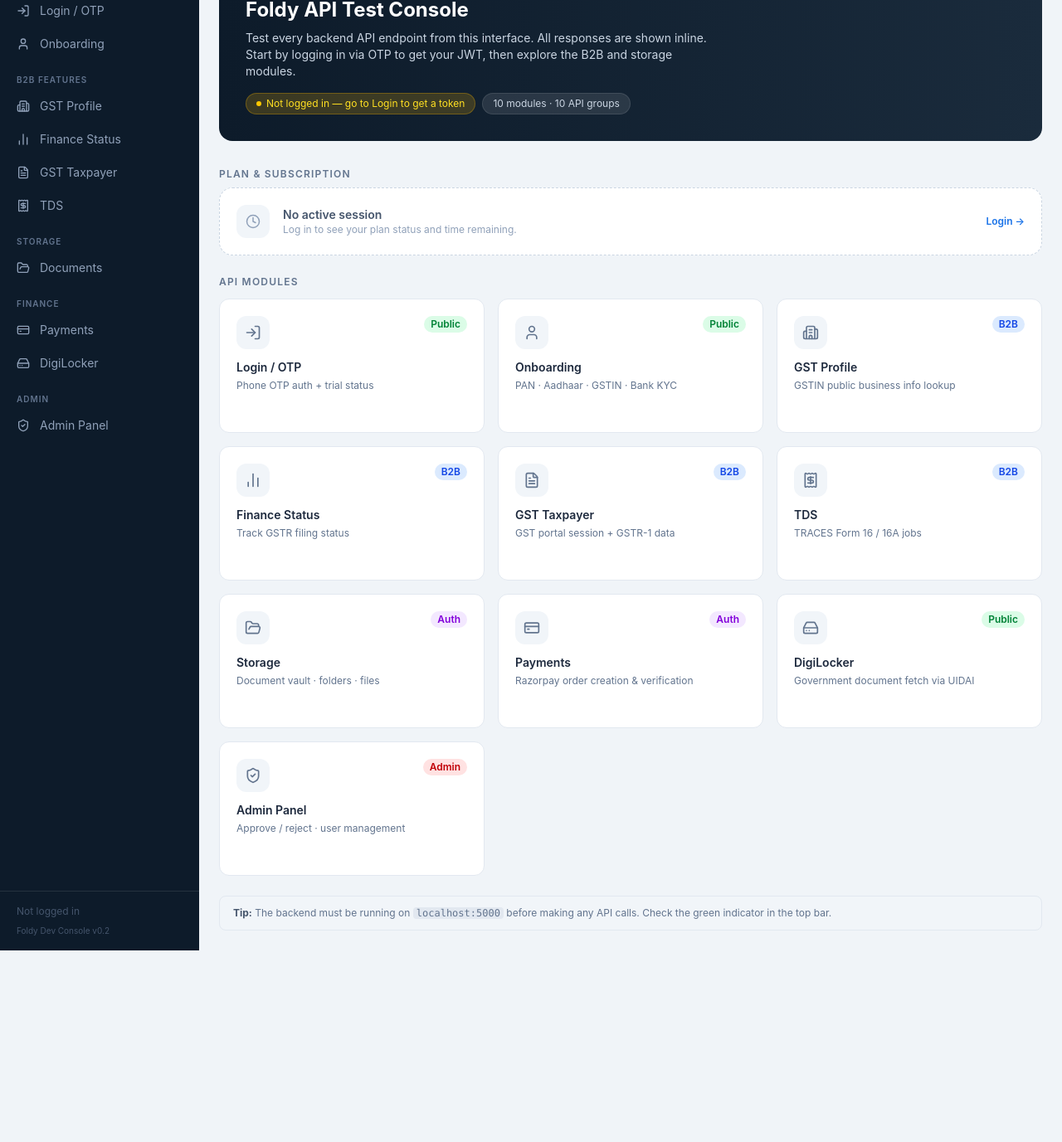
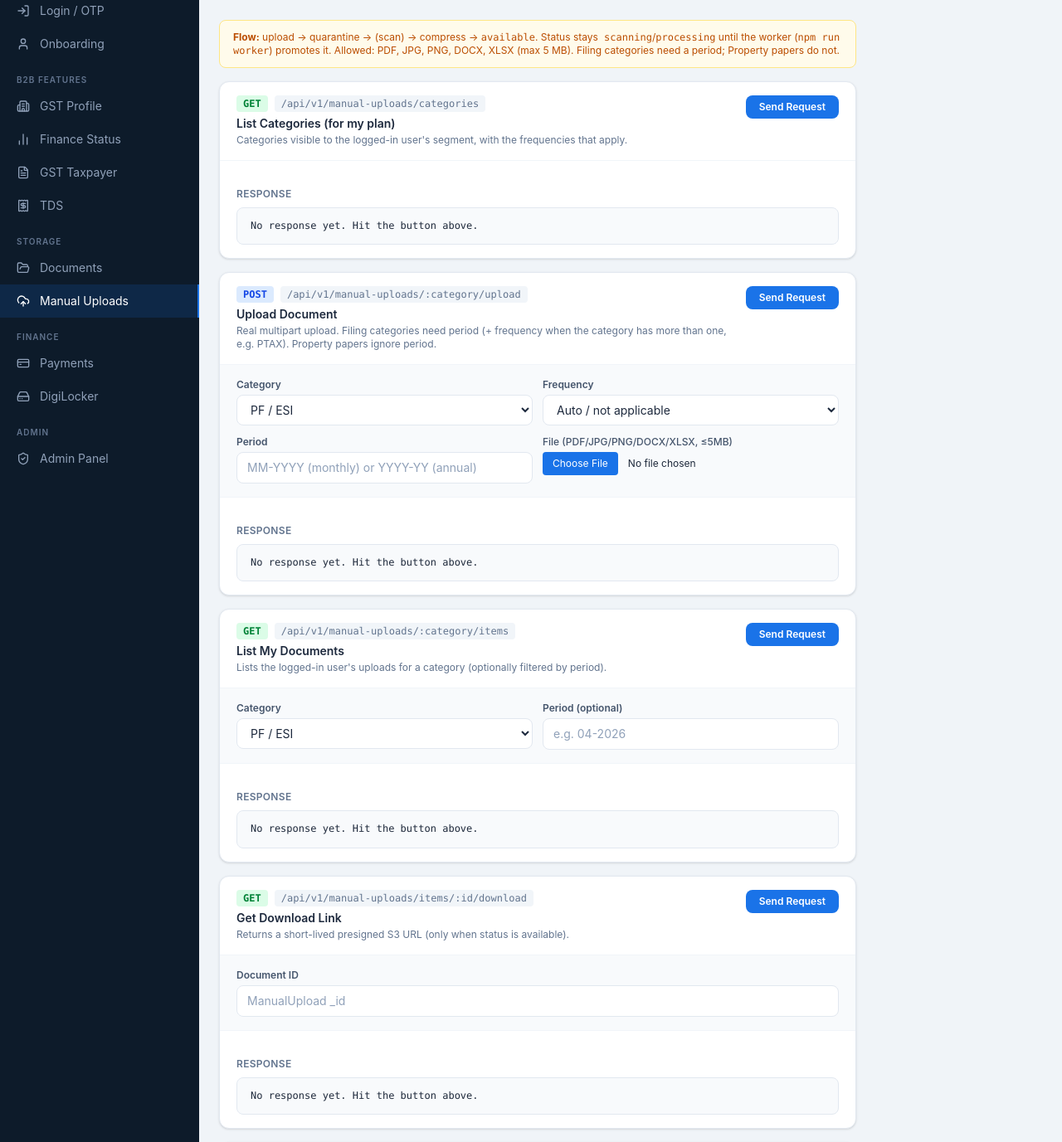
Before and after one commit to kaushikwebingo-tech/foldy_web, a React (Vite) app: page /manual-uploads in a window 1280 px wide. Before the commit this address led to /. Shown: the part 159-1536 px from the top of the page at 83% size. Before the commit the page ends 1305 px from the top, so only its background shows below. Built offline with nearby package versions, Linux system fonts and the light colour scheme.

Commit message:
updated with new upload api endpoint

```diff
--- a/src/App.tsx
+++ b/src/App.tsx
@@ -8,6 +8,7 @@
 import GstTaxpayerPage   from '@/pages/GstTaxpayerPage';
 import TdsPage           from '@/pages/TdsPage';
 import StoragePage       from '@/pages/StoragePage';
+import ManualUploadsPage from '@/pages/ManualUploadsPage';
 import PaymentsPage      from '@/pages/PaymentsPage';
 import DigilockerPage    from '@/pages/DigilockerPage';
 import AdminPage         from '@/pages/AdminPage';
@@ -25,6 +26,7 @@
           <Route path="/gst-taxpayer"   element={<GstTaxpayerPage />} />
           <Route path="/tds"            element={<TdsPage />} />
           <Route path="/storage"        element={<StoragePage />} />
+          <Route path="/manual-uploads" element={<ManualUploadsPage />} />
           <Route path="/payments"       element={<PaymentsPage />} />
           <Route path="/digilocker"     element={<DigilockerPage />} />
           <Route path="/admin"          element={<AdminPage />} />
--- a/src/api/b2bApi.ts
+++ b/src/api/b2bApi.ts
@@ -1,43 +1,44 @@
 import { client } from './client';
 
+// All B2B GST endpoints are mounted flat under /b2b/gst ; TDS under /b2b/tds
 export const b2bApi = {
-  // GST Profile
+  // GST — business info
   getBusinessInfo:    (gstin: string) =>
-    client.post('/b2b/gst-profile/business-info', { gstin }),
+    client.post('/b2b/gst/get-business-info', { gstin }),
 
-  // Finance Status
+  // GST — returns / finance status
   trackGstReturns:    (gstin: string, financial_year: string, gstr?: string) =>
-    client.post('/b2b/finance-status/track', { gstin, financial_year, gstr }),
+    client.post('/b2b/gst/get-finance-status', { gstin, financial_year, gstr }),
 
-  // GST Taxpayer
+  // GST — taxpayer session
   generateGstOtp:     (username: string, gstin: string) =>
-    client.post('/b2b/gst-taxpayer/generate-otp', { username, gstin }),
+    client.post('/b2b/gst/otp', { username, gstin }),
 
   verifyGstOtp:       (username: string, gstin: string, otp: string) =>
-    client.post('/b2b/gst-taxpayer/verify-otp', { username, gstin, otp }),
+    client.post('/b2b/gst/otp/verify', { username, gstin, otp }),
 
   refreshGstSession:  (taxpayer_token: string) =>
-    client.post('/b2b/gst-taxpayer/refresh-session', { taxpayer_token }),
+    client.post('/b2b/gst/session/refresh', { taxpayer_token }),
 
   getGstr1Summary:    (taxpayer_token: string, gstin: string, year: string, month: string, summary_type?: string) =>
-    client.post('/b2b/gst-taxpayer/gstr1/summary', { taxpayer_token, gstin, year, month, summary_type }),
+    client.post('/b2b/gst/gstr1/summary', { taxpayer_token, gstin, year, month, summary_type }),
 
   getGstr1B2b:        (taxpayer_token: string, gstin: string, year: string, month: string) =>
-    client.post('/b2b/gst-taxpayer/gstr1/b2b', { taxpayer_token, gstin, year, month }),
+    client.post('/b2b/gst/gstr1/b2b', { taxpayer_token, gstin, year, month }),
 
   getSalesSummary:    (gstin: string, fy: string, taxpayer_token: string) =>
-    client.get('/b2b/gst-taxpayer/sales-summary', { params: { gstin, fy, taxpayer_token } }),
+    client.get('/b2b/gst/sales-summary', { params: { gstin, fy, taxpayer_token } }),
 
   markAsFiled:        (gstin: string, formType: string, period: string) =>
-    client.post('/b2b/gst-taxpayer/mark-filed', { gstin, formType, period }),
+    client.post('/b2b/gst/mark-as-filed', { gstin, formType, period }),
 
-  // TDS
+  // TDS — TRACES jobs
   submitTdsJob:       (certificateType: string, data: Record<string, unknown>) =>
-    client.post(`/b2b/tds/${certificateType}/submit`, data),
+    client.post(`/b2b/tds/submit-job/${certificateType}`, data),
 
   pollTdsJob:         (certificateType: string, jobId: string, credentials: Record<string, unknown>) =>
-    client.post(`/b2b/tds/${certificateType}/poll`, { ...credentials, job_id: jobId }),
+    client.post(`/b2b/tds/poll-job/${certificateType}`, { ...credentials, job_id: jobId }),
 
   fetchTdsJobs:       (certificateType: string, data: Record<string, unknown>) =>
-    client.post(`/b2b/tds/${certificateType}/search`, data),
+    client.post(`/b2b/tds/fetch-jobs/${certificateType}`, data),
 };
--- /dev/null
+++ b/src/api/manualUploadApi.ts
@@ -0,0 +1,27 @@
+import { client } from './client';
+
+/*
+ * Manual Uploads API (real multipart file upload → S3).
+ * Base: /api/v1/manual-uploads
+ */
+export const manualUploadApi = {
+  getCategories: () =>
+    client.get('/manual-uploads/categories'),
+
+  listItems: (category: string, period?: string, frequency?: string) =>
+    client.get(`/manual-uploads/${category}/items`, { params: { period, frequency } }),
+
+  upload: (category: string, file: File, period?: string, frequency?: string) => {
+    const form = new FormData();
+    form.append('file', file);
+    if (period) form.append('period', period);
+    if (frequency) form.append('frequency', frequency);
+    return client.post(`/manual-uploads/${category}/upload`, form);
+  },
+
+  download: (id: string) =>
+    client.get(`/manual-uploads/items/${id}/download`),
+
+  remove: (id: string) =>
+    client.delete(`/manual-uploads/items/${id}`),
+};
--- a/src/components/Sidebar.tsx
+++ b/src/components/Sidebar.tsx
@@ -2,7 +2,7 @@
 import {
   LayoutDashboard, LogIn, User, FileText, BarChart2,
   Building2, Receipt, HardDrive, CreditCard, FolderOpen,
-  ShieldCheck, LogOut, ChevronRight,
+  ShieldCheck, LogOut, ChevronRight, UploadCloud,
 } from 'lucide-react';
 import { getToken, removeToken } from '@/lib/utils';
 
@@ -21,6 +21,7 @@
   ]},
   { group: 'Storage', items: [
     { label: 'Documents',      path: '/storage',        icon: <FolderOpen size={16} /> },
+    { label: 'Manual Uploads', path: '/manual-uploads', icon: <UploadCloud size={16} /> },
   ]},
   { group: 'Finance', items: [
     { label: 'Payments',       path: '/payments',       icon: <CreditCard size={16} /> },
--- a/src/pages/FinanceStatusPage.tsx
+++ b/src/pages/FinanceStatusPage.tsx
@@ -42,7 +42,7 @@
         <ApiCard
           title="Track GST Returns"
           method="POST"
-          endpoint="/api/v1/b2b/finance-status/track"
+          endpoint="/api/v1/b2b/gst/get-finance-status"
           description="Returns filing status for GSTR-1, GSTR-3B, GSTR-9, etc. for the specified financial year."
           onSubmit={() => b2bApi.trackGstReturns(gstin, fy, gstr || undefined)}
         >
--- a/src/pages/GstProfilePage.tsx
+++ b/src/pages/GstProfilePage.tsx
@@ -25,7 +25,7 @@
         <ApiCard
           title="Get Business Info by GSTIN"
           method="POST"
-          endpoint="/api/v1/b2b/gst-profile/business-info"
+          endpoint="/api/v1/b2b/gst/get-business-info"
           description="Returns the business name, address, registration status, and filing details for a GSTIN."
           onSubmit={() => b2bApi.getBusinessInfo(gstin)}
         >
--- a/src/pages/GstTaxpayerPage.tsx
+++ b/src/pages/GstTaxpayerPage.tsx
@@ -51,7 +51,7 @@
           <ApiCard
             title="Generate GST Portal OTP"
             method="POST"
-            endpoint="/api/v1/b2b/gst-taxpayer/generate-otp"
+            endpoint="/api/v1/b2b/gst/otp"
             description="Sends OTP to the mobile/email registered with the GST portal for this GSTIN."
             onSubmit={() => b2bApi.generateGstOtp(username, gstin)}
           >
@@ -66,7 +66,7 @@
           <ApiCard
             title="Verify GST Portal OTP"
             method="POST"
-            endpoint="/api/v1/b2b/gst-taxpayer/verify-otp"
+            endpoint="/api/v1/b2b/gst/otp/verify"
             description="Verifies OTP and returns a taxpayer_token. Copy the token for all subsequent calls."
             onSubmit={() => b2bApi.verifyGstOtp(username, gstin, otp)}
           >
@@ -80,7 +80,7 @@
         <ApiCard
           title="Refresh Taxpayer Session"
           method="POST"
-          endpoint="/api/v1/b2b/gst-taxpayer/refresh-session"
+          endpoint="/api/v1/b2b/gst/session/refresh"
           description="Refreshes the taxpayer_token before it expires."
           onSubmit={() => b2bApi.refreshGstSession(tpToken)}
         >
@@ -91,7 +91,7 @@
         <ApiCard
           title="Get GSTR-1 Summary"
           method="POST"
-          endpoint="/api/v1/b2b/gst-taxpayer/gstr1/summary"
+          endpoint="/api/v1/b2b/gst/gstr1/summary"
           description="Fetches GSTR-1 summary for a return period and generates a downloadable PDF."
           onSubmit={() => b2bApi.getGstr1Summary(tpToken, gstin, year, month)}
         >
@@ -105,7 +105,7 @@
         <ApiCard
           title="Get GSTR-1 B2B Invoices"
           method="POST"
-          endpoint="/api/v1/b2b/gst-taxpayer/gstr1/b2b"
+          endpoint="/api/v1/b2b/gst/gstr1/b2b"
           description="Fetches B2B invoice details from GSTR-1 for a given period."
           onSubmit={() => b2bApi.getGstr1B2b(tpToken, gstin, year, month)}
         >
@@ -119,7 +119,7 @@
         <ApiCard
           title="Get Annual Sales Summary"
           method="GET"
-          endpoint="/api/v1/b2b/gst-taxpayer/sales-summary"
+          endpoint="/api/v1/b2b/gst/sales-summary"
           description="Calculates monthly sales breakdown across 12 months of a financial year. Makes up to 12 Sandbox calls."
           onSubmit={() => b2bApi.getSalesSummary(gstin, fy, tpToken)}
         >
@@ -132,7 +132,7 @@
         <ApiCard
           title="Mark Return as Filed"
           method="POST"
-          endpoint="/api/v1/b2b/gst-taxpayer/mark-filed"
+          endpoint="/api/v1/b2b/gst/mark-as-filed"
           description="Marks a GST form as filed for this user, stopping cron notifications for that period."
           onSubmit={() => b2bApi.markAsFiled(gstin, formType, period)}
         >
--- /dev/null
+++ b/src/pages/ManualUploadsPage.tsx
@@ -0,0 +1,118 @@
+import { useState } from 'react';
+import ApiCard from '@/components/ApiCard';
+import { Field, SelectField } from '@/components/Field';
+import PageHeader from '@/components/PageHeader';
+import { manualUploadApi } from '@/api/manualUploadApi';
+import { UploadCloud } from 'lucide-react';
+
+const CATEGORY_OPTIONS = [
+  { label: 'PTAX (Business only)',          value: 'ptax' },
+  { label: 'Trade license (Business only)', value: 'trade_license' },
+  { label: 'PF / ESI',                      value: 'pf_esi' },
+  { label: 'Property papers (storage only)', value: 'property_papers' },
+];
+
+const FREQ_OPTIONS = [
+  { label: 'Auto / not applicable', value: '' },
+  { label: 'Monthly',               value: 'monthly' },
+  { label: 'Annual',                value: 'annual' },
+];
+
+export default function ManualUploadsPage() {
+  const [category, setCategory]         = useState('pf_esi');
+  const [frequency, setFrequency]       = useState('');
+  const [period, setPeriod]             = useState('');
+  const [file, setFile]                 = useState<File | null>(null);
+  const [listCategory, setListCategory] = useState('pf_esi');
+  const [listPeriod, setListPeriod]     = useState('');
+  const [itemId, setItemId]             = useState('');
+
+  return (
+    <div className="max-w-3xl">
+      <PageHeader
+        title="Manual Uploads"
+        subtitle="Upload compliance proofs (PTAX, Trade license, PF/ESI) and store documents (Property papers). Files go to S3 — compressed and virus-scanned."
+        icon={<UploadCloud size={18} />}
+        badge="Auth Required"
+      />
+
+      <div className="mb-4 px-4 py-3 bg-amber-50 border border-amber-200 rounded-lg text-xs text-amber-700">
+        <strong>Flow:</strong> upload → quarantine → (scan) → compress → <code>available</code>. Status stays
+        <code> scanning</code>/<code>processing</code> until the worker (<code>npm run worker</code>) promotes it.
+        Allowed: PDF, JPG, PNG, DOCX, XLSX (max 5 MB). Filing categories need a period; Property papers do not.
+      </div>
+
+      <div className="space-y-4">
+        {/* Categories */}
+        <ApiCard
+          title="List Categories (for my plan)"
+          method="GET"
+          endpoint="/api/v1/manual-uploads/categories"
+          description="Categories visible to the logged-in user's segment, with the frequencies that apply."
+          onSubmit={() => manualUploadApi.getCategories()}
+        />
+
+        {/* Upload */}
+        <ApiCard
+          title="Upload Document"
+          method="POST"
+          endpoint="/api/v1/manual-uploads/:category/upload"
+          description="Real multipart upload. Filing categories need period (+ frequency when the category has more than one, e.g. PTAX). Property papers ignore period."
+          onSubmit={() =>
+            file
+              ? manualUploadApi.upload(category, file, period || undefined, frequency || undefined)
+              : Promise.reject(new Error('Please choose a file first.'))
+          }
+        >
+          <SelectField label="Category" value={category} onChange={setCategory} options={CATEGORY_OPTIONS} />
+          <SelectField label="Frequency" value={frequency} onChange={setFrequency} options={FREQ_OPTIONS} />
+          <Field label="Period" value={period} onChange={setPeriod} placeholder="MM-YYYY (monthly) or YYYY-YY (annual)" />
+          <div className="flex flex-col gap-1">
+            <label className="text-xs font-medium text-slate-600">File (PDF/JPG/PNG/DOCX/XLSX, ≤5MB)</label>
+            <input
+              type="file"
+              accept=".pdf,.jpg,.jpeg,.png,.docx,.xlsx"
+              onChange={(e) => setFile(e.target.files?.[0] ?? null)}
+              className="text-xs file:mr-3 file:rounded file:border-0 file:bg-[#1A73E8] file:px-3 file:py-1.5 file:text-white"
+            />
+          </div>
+        </ApiCard>
+
+        {/* List items */}
+        <ApiCard
+          title="List My Documents"
+          method="GET"
+          endpoint="/api/v1/manual-uploads/:category/items"
+          description="Lists the logged-in user's uploads for a category (optionally filtered by period)."
+          onSubmit={() => manualUploadApi.listItems(listCategory, listPeriod || undefined)}
+        >
+          <SelectField label="Category" value={listCategory} onChange={setListCategory} options={CATEGORY_OPTIONS} />
+          <Field label="Period (optional)" value={listPeriod} onChange={setListPeriod} placeholder="e.g. 04-2026" />
+        </ApiCard>
+
+        {/* Download */}
+        <ApiCard
+          title="Get Download Link"
+          method="GET"
+          endpoint="/api/v1/manual-uploads/items/:id/download"
+          description="Returns a short-lived presigned S3 URL (only when status is available)."
+          onSubmit={() => manualUploadApi.download(itemId)}
+        >
+          <Field label="Document ID" value={itemId} onChange={setItemId} placeholder="ManualUpload _id" fullWidth />
+        </ApiCard>
+
+        {/* Delete */}
+        <ApiCard
+          title="Delete Document"
+          method="DELETE"
+          endpoint="/api/v1/manual-uploads/items/:id"
+          description="Deletes the document from S3 and the database. Irreversible."
+          onSubmit={() => manualUploadApi.remove(itemId)}
+          buttonLabel="Delete"
+        >
+          <Field label="Document ID" value={itemId} onChange={setItemId} placeholder="ManualUpload _id" fullWidth />
+        </ApiCard>
+      </div>
+    </div>
+  );
+}
--- a/src/pages/TdsPage.tsx
+++ b/src/pages/TdsPage.tsx
@@ -65,7 +65,7 @@
         <ApiCard
           title="Submit TDS Certificate Job"
           method="POST"
-          endpoint={`/api/v1/b2b/tds/${certType}/submit`}
+          endpoint={`/api/v1/b2b/tds/submit-job/${certType}`}
           description="Submits a job to TRACES for certificate generation. Returns a job_id."
           onSubmit={() => b2bApi.submitTdsJob(certType, jobPayload)}
         >
@@ -84,7 +84,7 @@
         <ApiCard
           title="Poll TDS Job Status"
           method="POST"
-          endpoint={`/api/v1/b2b/tds/${certType}/poll`}
+          endpoint={`/api/v1/b2b/tds/poll-job/${certType}`}
           description="Checks the status of a submitted TDS job. Keep polling until status is completed."
           onSubmit={() => b2bApi.pollTdsJob(certType, jobId, { username, password, tan })}
         >
@@ -98,7 +98,7 @@
         <ApiCard
           title="Fetch TDS Job History"
           method="POST"
-          endpoint={`/api/v1/b2b/tds/${certType}/search`}
+          endpoint={`/api/v1/b2b/tds/fetch-jobs/${certType}`}
           description="Searches past TDS certificate jobs for this deductor."
           onSubmit={() => b2bApi.fetchTdsJobs(certType, { username, password, tan, quarter, financial_year: fy })}
         >
```
